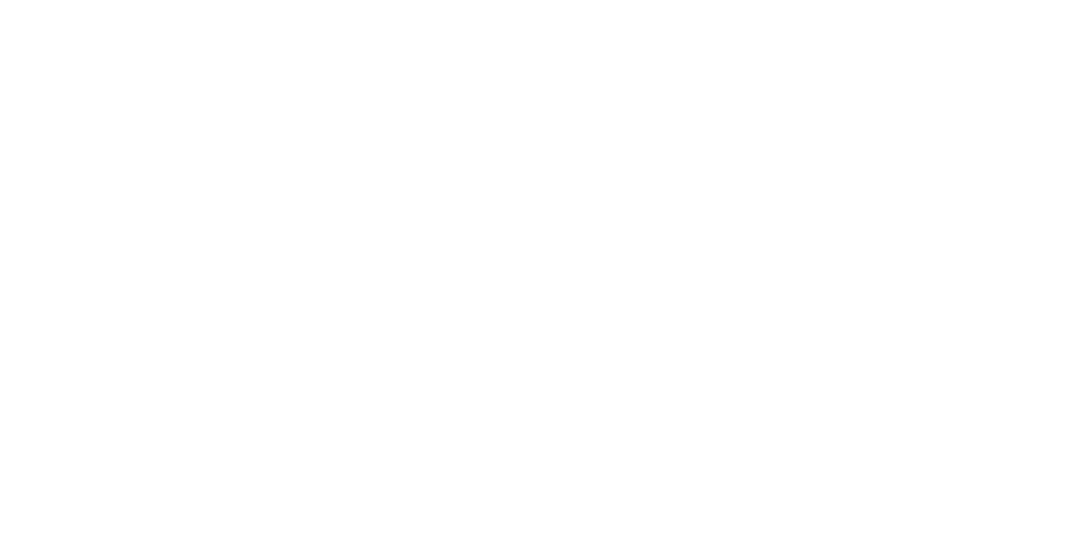
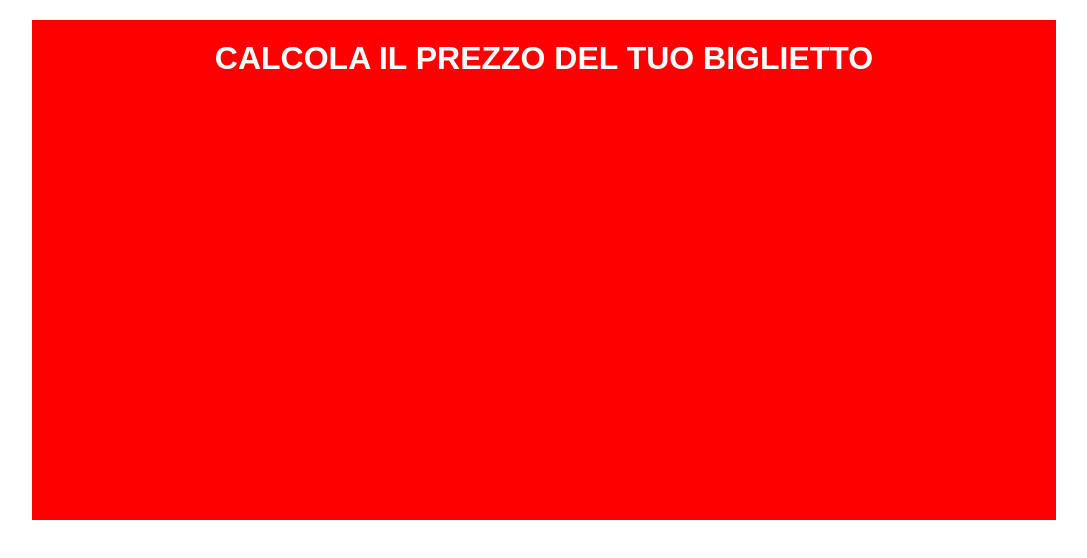
Before and after one commit to luigi2001/js-biglietto-treno-form, a plain HTML site: page index.html in a window 1280 px wide. Shown: the whole page, without its empty margins (96-1183 px from the left). Drawn offline with Linux system fonts and the light colour scheme.

Commit message:
add titolo

```diff
--- a/css/style.css
+++ b/css/style.css
@@ -3,3 +3,21 @@
     padding: 0;
     box-sizing: border-box;
 }
+
+body{
+    font-family: Arial, Helvetica, sans-serif;
+}
+
+#container{
+    width: 80%;
+    height: 500px;
+    background-color: red;
+    margin: 20px auto;
+    padding: 20px;
+}
+
+#container h1{
+    color: white;
+    text-transform: uppercase;
+    text-align: center;
+}
--- a/index.html
+++ b/index.html
@@ -9,6 +9,14 @@
 </head>
 <body>
 
+    <div id="container">
+
+        <h1>calcola il prezzo del tuo biglietto</h1>
+
+        <div id=""></div>
+
+    </div>
+
     <script src="js/script.js"></script>
 </body>
 </html>
```
